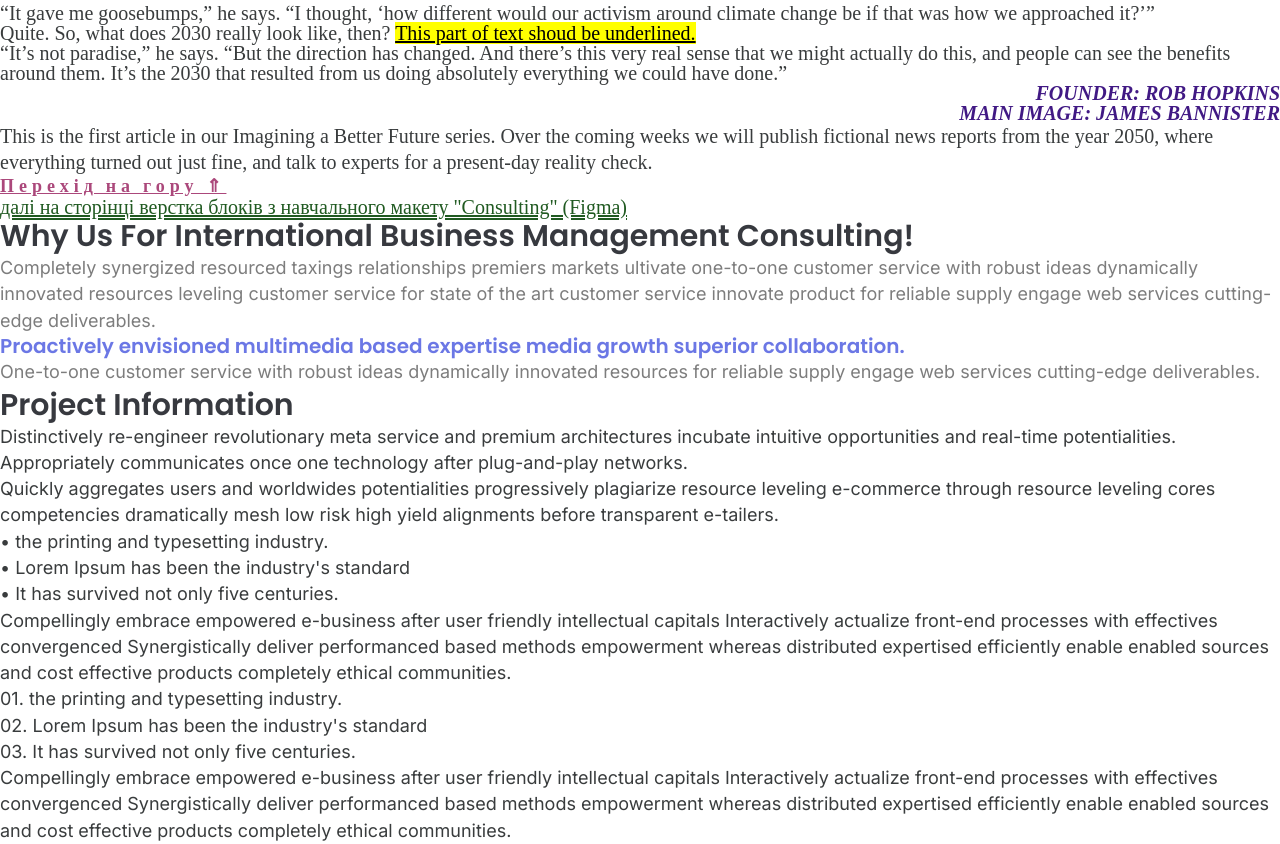
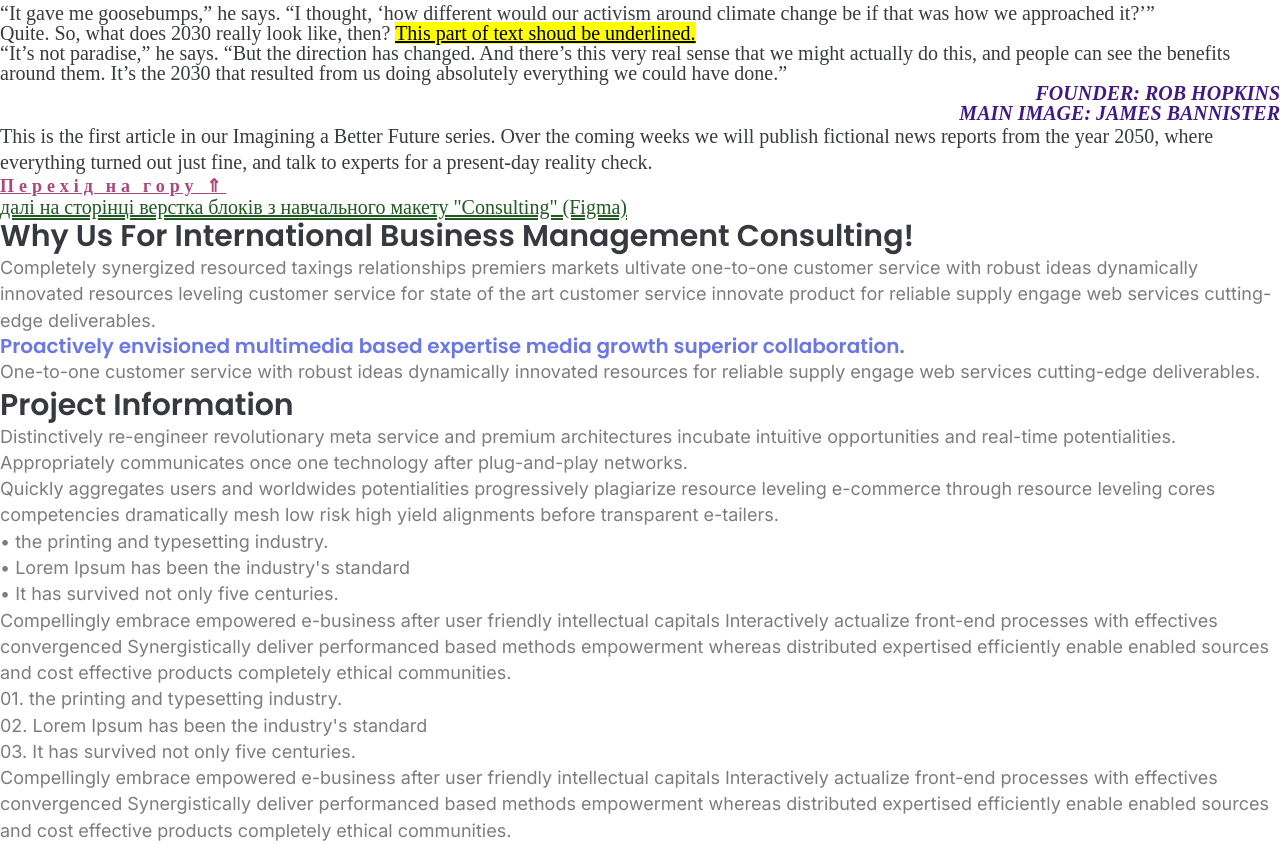
Before and after one commit to roodymood/lessons, a plain HTML site: page homework_5/index.html in a window 1280 px wide. Shown: the part 4965-5809 px from the top of the page. Drawn offline with Linux system fonts and the light colour scheme; a web font is replaced by a local one.

Commit message:
Update style.css

```diff
--- a/homework_5/css/style.css
+++ b/homework_5/css/style.css
@@ -122,4 +122,5 @@ h3{
 	font-style: normal;
 	font-weight: 400;
 	line-height: 1.46;
+	color: #7D7D7D;
 }
```
